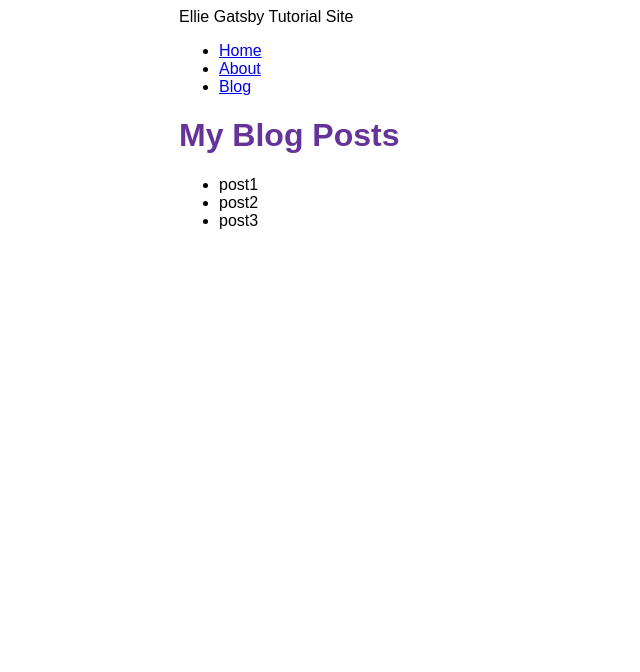
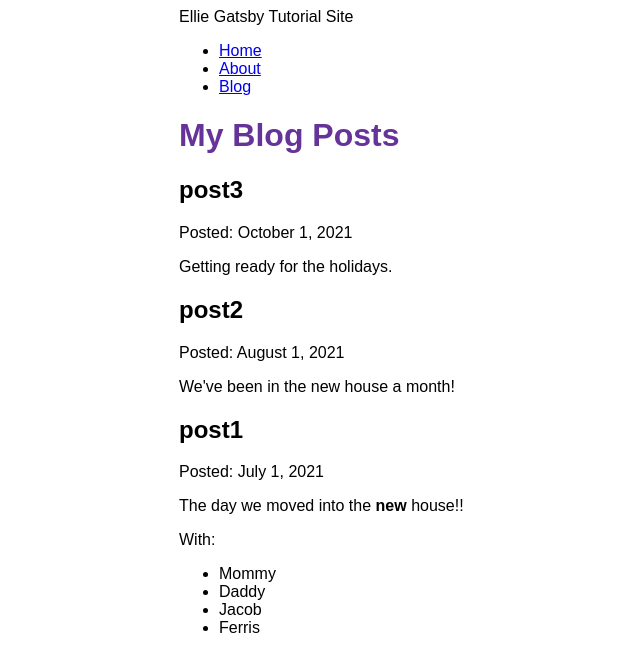
Before and after one commit to elliebuehler/gatsby-tutorial, a Gatsby site: page /blog in a window 1280 px wide. Shown: the whole page, without its empty margins (211-851 px from the left). Built offline with nearby package versions, Linux system fonts and the light colour scheme; Gatsby itself is replaced by a stand-in of ours.

Commit message:
Finished Gatsby Tutorial Part 5

```diff
--- a/blog/post1.mdx
+++ b/blog/post1.mdx
@@ -0,0 +1,13 @@
+---
+title: "post1"
+date: "2021-07-01"
+
+---
+
+The day we moved into the **new** house!!
+
+With:
+* Mommy
+* Daddy
+* Jacob
+* Ferris
--- a/blog/post2.mdx
+++ b/blog/post2.mdx
@@ -0,0 +1,6 @@
+---
+title: "post2"
+date: "2021-08-01"
+---
+
+We've been in the new house a month!
--- a/blog/post3.mdx
+++ b/blog/post3.mdx
@@ -0,0 +1,6 @@
+---
+title: "post3"
+date: "2021-10-01"
+---
+
+Getting ready for the holidays.
--- a/gatsby-config.js
+++ b/gatsby-config.js
@@ -6,6 +6,7 @@ module.exports = {
   plugins: [
     "gatsby-plugin-image",
     "gatsby-plugin-sharp",
+    "gatsby-plugin-mdx",
     {
       resolve: "gatsby-source-filesystem",
       options: {
--- a/package.json
+++ b/package.json
@@ -15,8 +15,11 @@
     "clean": "gatsby clean"
   },
   "dependencies": {
+    "@mdx-js/mdx": "^1.6.22",
+    "@mdx-js/react": "^1.6.22",
     "gatsby": "^4.4.0",
     "gatsby-plugin-image": "^2.4.0",
+    "gatsby-plugin-mdx": "^3.4.0",
     "gatsby-plugin-sharp": "^4.4.0",
     "gatsby-source-filesystem": "^4.4.0",
     "react": "^17.0.1",
--- a/src/pages/blog.js
+++ b/src/pages/blog.js
@@ -1,28 +1,36 @@
 import * as React from 'react'
 import { graphql } from 'gatsby'
+import { MDXRenderer } from 'gatsby-plugin-mdx'
 import Layout from '../components/layout'
 
 const BlogPage = ({data}) => {
     return (
         <Layout pageTitle="My Blog Posts">
-            <ul>
             {
-                data.allFile.nodes.map(node => (
-                    <li key={node.name}>
-                        {node.name}
-                    </li>
+                data.allMdx.nodes.map((node) => (
+                    <article key={node.id}>
+                        <h2>{node.frontmatter.title}</h2>
+                        <p>Posted: {node.frontmatter.date}</p>
+                        <MDXRenderer>
+                            {node.body}
+                        </MDXRenderer>
+                    </article>
                 ))
             }
-            </ul>
         </Layout>
     )
 }
 
 export const query = graphql`
     query {
-        allFile {
-            nodes {
-                name
+        allMdx(sort: {order: DESC, fields: frontmatter___date}) {
+        nodes {
+            frontmatter {
+                date(formatString: "MMMM D, YYYY")
+                title
+            }
+            id
+            body
             }
         }
     }`
```
Also changed, not shown: 1 other file.
